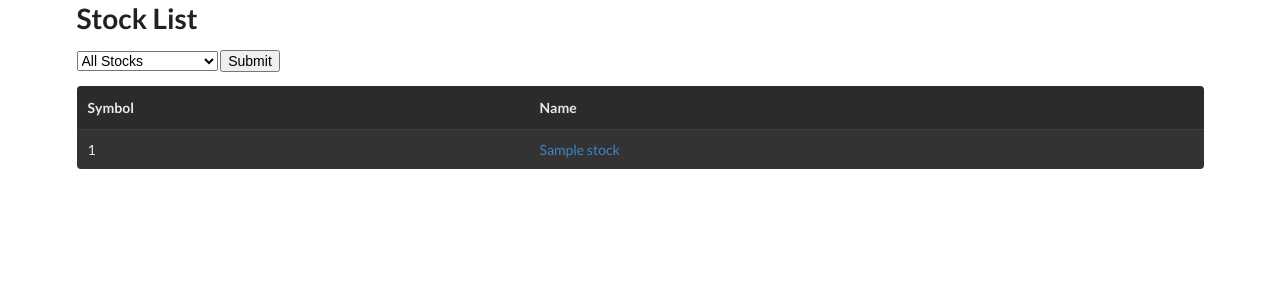
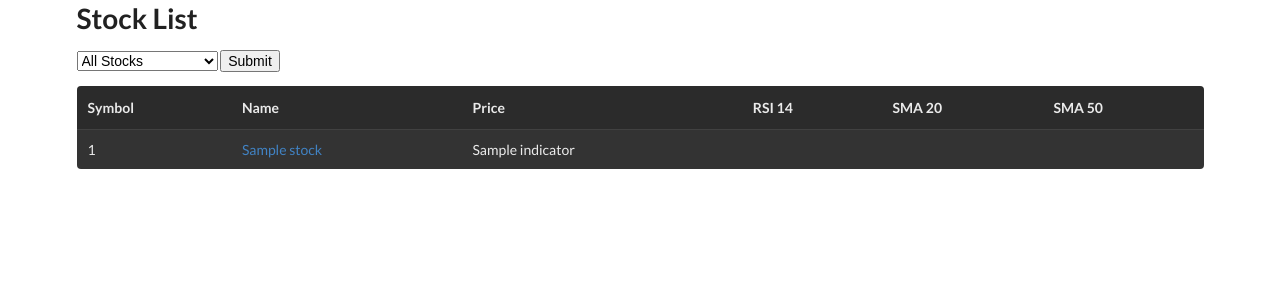
Before and after one commit to TRetraint/Fullstack_Trading_App, a FastAPI app: template templates/index.html in a window 1280 px wide. Shown: the top 300 px of the page. Run offline with FastAPI, Linux system fonts and the light colour scheme; the template is opened without the code that fills it: most values are stand-ins (such as "Sample title", 1, 10 or a date in 2020).

Commit message:
Add files via upload

```diff
--- a/templates/index.html
+++ b/templates/index.html
@@ -23,6 +23,10 @@
               <tr>
                 <th>Symbol</th>
                 <th>Name</th>
+                <th>Price</th>
+                <th>RSI 14</th>
+                <th>SMA 20</th>
+                <th>SMA 50</th>
               </tr>
             </thead>
             <tbody>
@@ -30,6 +34,7 @@
                 <tr>
                     <td>{{ stock[0] }}</td>
                     <td><a href="/stock/{{ stock[0] }}">{{ stock[1] }}</td>
+                    <td>{{ indicators[stock[0]]}}</td>
                 </tr>
                 {% endfor %}
             </tbody>
```
